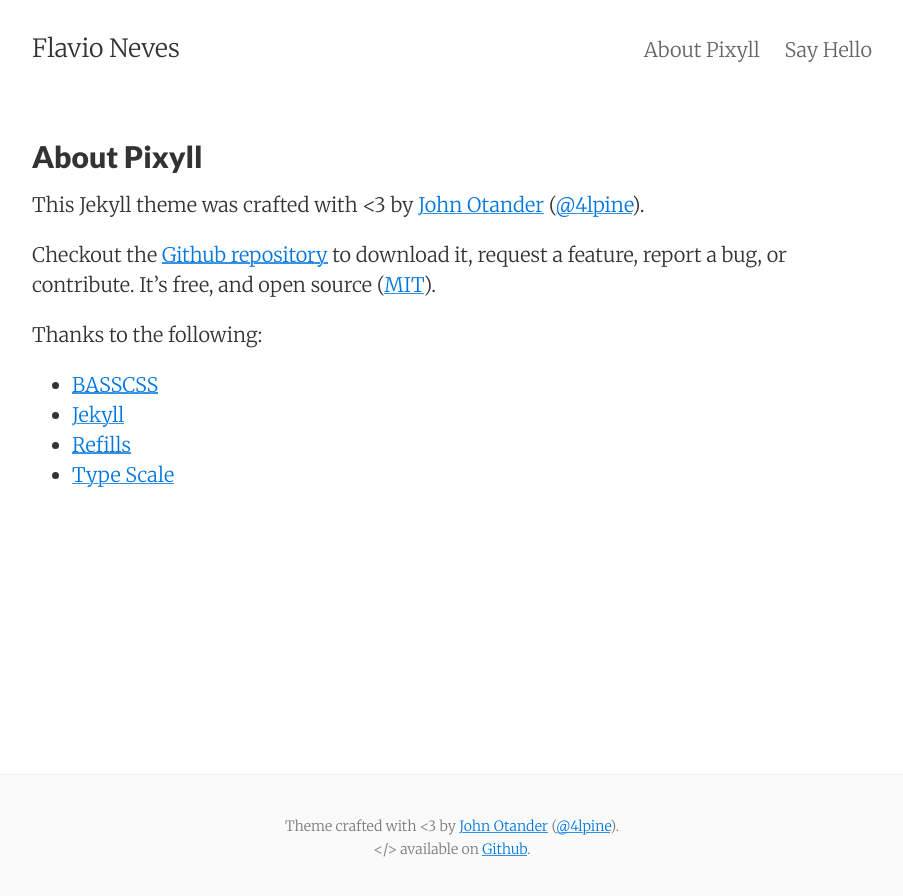
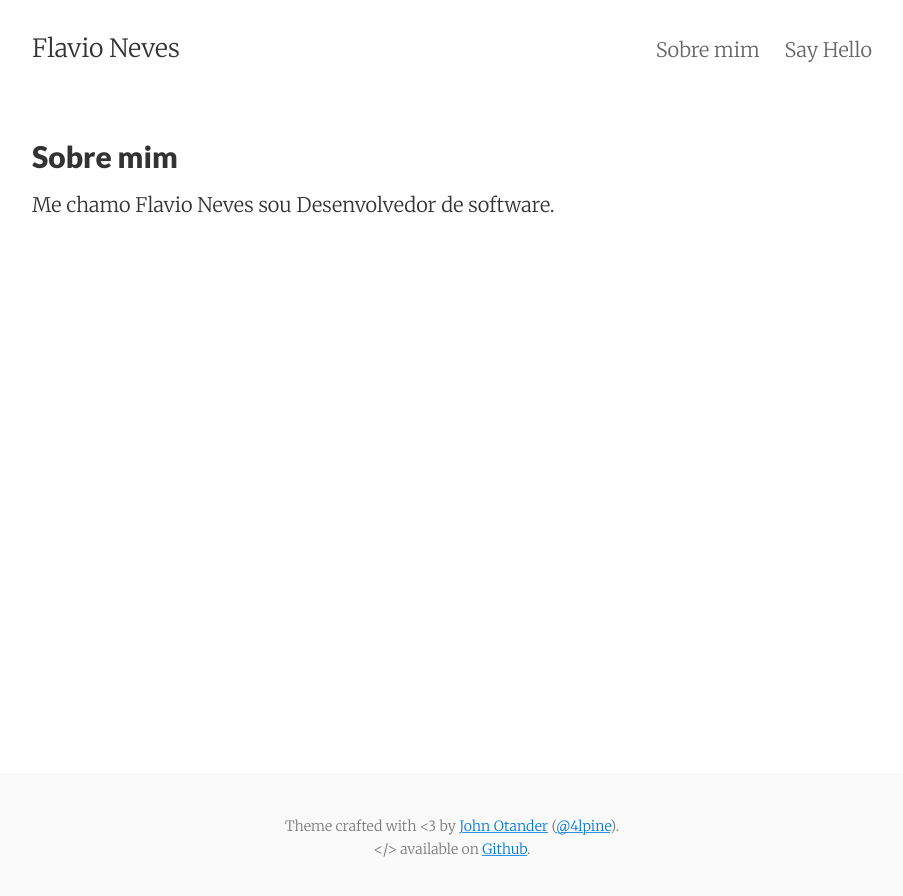
Before and after one commit to flaviox/flaviox.github.io, a Jekyll site: the page built from about.md, in a window 1280 px wide. Shown: the top 896 px of the page, without its empty margins (188-1091 px from the left). Built offline with Jekyll 4.4.1, drawn with Linux system fonts in a browser that asks for light colours.

Commit message:
Update about.md

```diff
--- a/about.md
+++ b/about.md
@@ -1,20 +1,8 @@
 ---
 layout: page
-title: About Pixyll
+title: Sobre mim
 permalink: /about/
 tags: about
 ---
 
-This Jekyll theme was crafted with <3 by [John Otander](http://johnotander.com)
-([@4lpine](https://twitter.com/4lpine)).
-
-Checkout the [Github repository](https://github.com/johnotander/pixyll) to download it,
-request a feature, report a bug, or contribute. It's free, and open source
-([MIT](http://opensource.org/licenses/MIT)).
-
-Thanks to the following:
-
-* [BASSCSS](http://basscss.com)
-* [Jekyll](http://jekyllrb.com)
-* [Refills](http://refills.bourbon.io/)
-* [Type Scale](http://type-scale.com/)
+Me chamo Flavio Neves sou Desenvolvedor de software.
```
